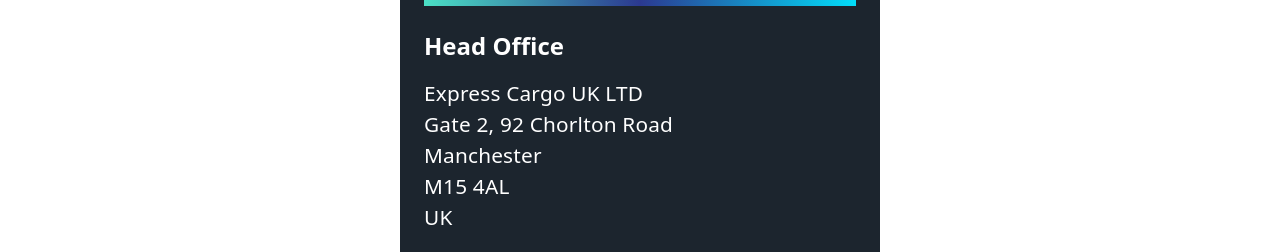
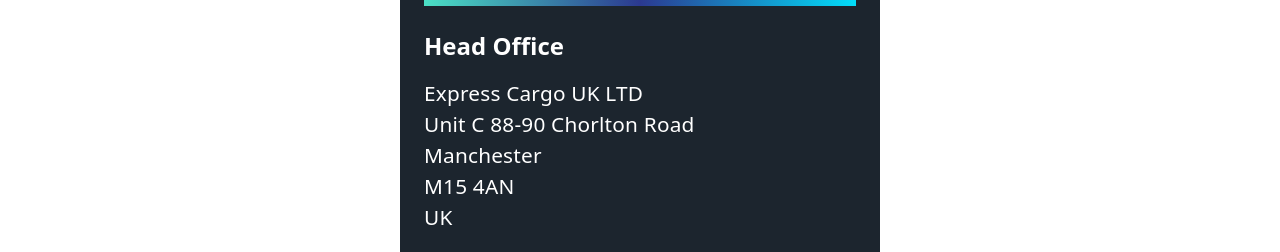
Before and after one commit to ExpressCargoUK/xpress-cargo-next, a Next.js app: page / in a window 1280 px wide. Shown: the part 4750-5002 px from the top of the page. Built offline with nearby package versions, Linux system fonts and the light colour scheme.

Commit message:
Update office address

```diff
--- a/components/Contact/Offices/Offices.jsx
+++ b/components/Contact/Offices/Offices.jsx
@@ -39,11 +39,11 @@
             </Typography>
 
             <Typography className={styles.info}>
-              Gate 2, 92 Chorlton Road
+              Unit C 88-90 Chorlton Road
             </Typography>
 
             <Typography className={styles.info}>Manchester</Typography>
-            <Typography className={styles.info}>M15 4AL</Typography>
+            <Typography className={styles.info}>M15 4AN</Typography>
             <Typography className={styles.info}>UK</Typography>
             <br />
 
```
